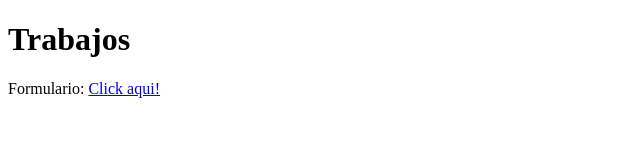
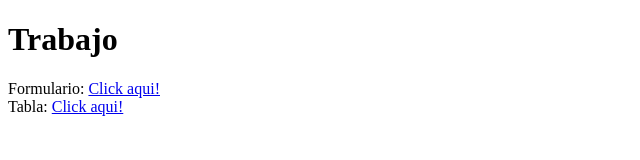
Before and after one commit to N1ne91/Elemto, a plain HTML site: page index.html in a window 1280 px wide. Shown: the whole page, without its empty margins (0-640 px from the left). Drawn offline with Linux system fonts and the light colour scheme.

Commit message:
enlace tabla

```diff
--- a/index.html
+++ b/index.html
@@ -6,8 +6,11 @@
     <title>Trabajo</title>
 </head>
 <body>
-    <h1>Trabajos</h1>
+    <h1>Trabajo</h1>
     <label for="Formulario">Formulario:</label>
     <a href="contacto.html">Click aqui!</a>
+    <br>
+    <label for="Tabla">Tabla:</label>
+    <a href="tabla.html">Click aqui!</a>
 </body>
 </html>
```
